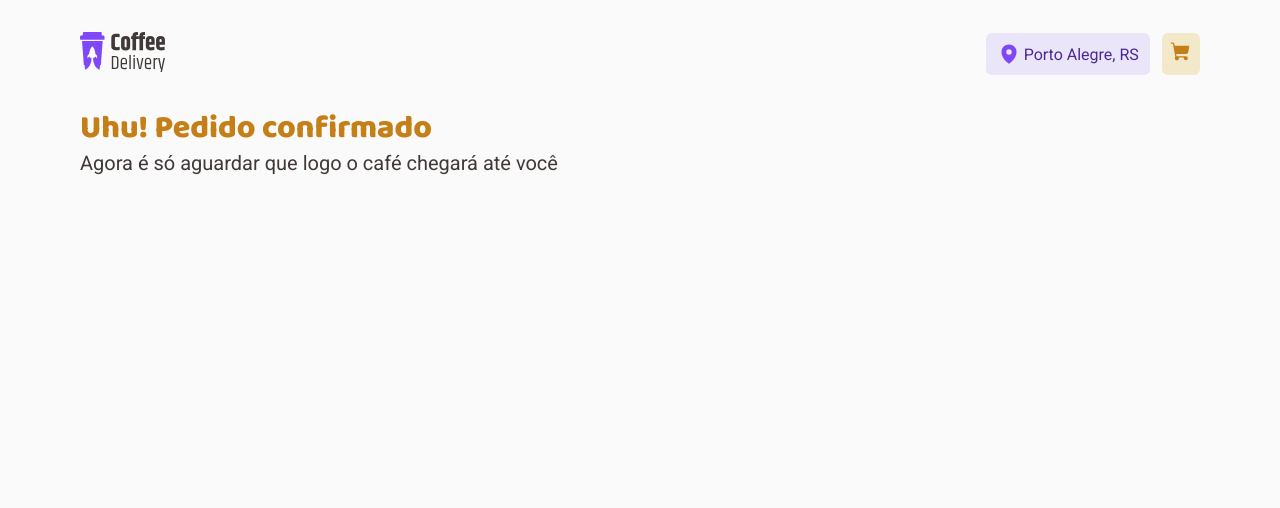
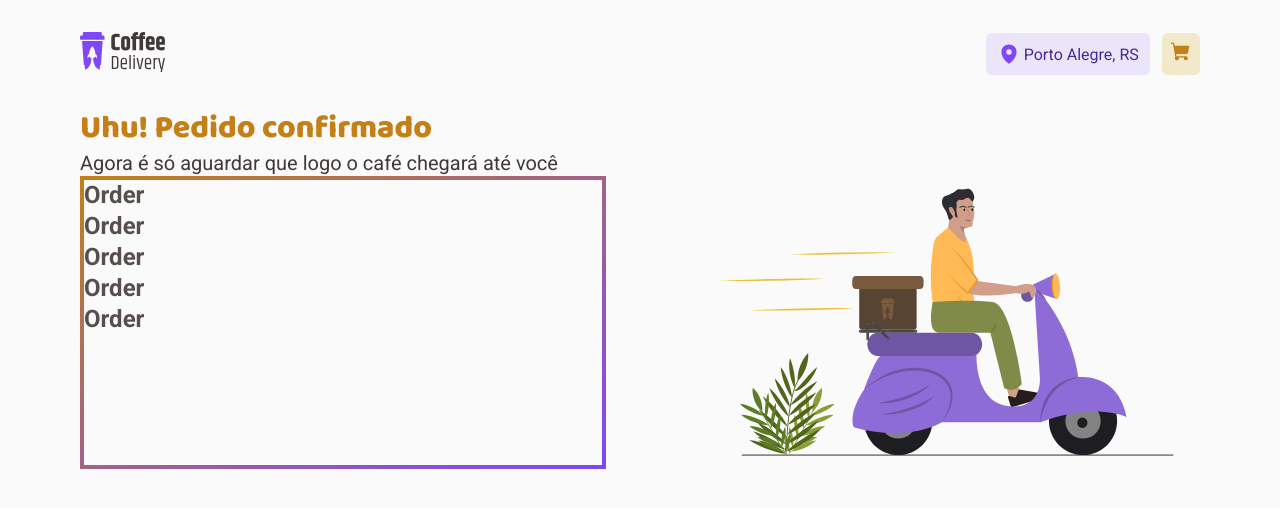
Before and after one commit to rnatu/coffee-delivery, a React (Vite) app: page /success in a window 1280 px wide. Shown: the top 508 px of the page. Built offline with nearby package versions, Linux system fonts and the light colour scheme.

Commit message:
feat: add initial Success page

```diff
--- a/src/components/QuantityInput/styles.ts
+++ b/src/components/QuantityInput/styles.ts
@@ -50,6 +50,8 @@ export const IconWrapper = styled.button.attrs({
   background: none;
   border: none;
 
+  display: flex;
+
   color: ${({ theme }) => theme.colors['brand-purple']};
 
   &:disabled {
--- a/src/pages/Checkout/components/CartCard/styles.ts
+++ b/src/pages/Checkout/components/CartCard/styles.ts
@@ -13,7 +13,7 @@ export const CartCardContainer = styled(SectionBaseStyle)`
     border-bottom: 1px solid ${({ theme }) => theme.colors['base-button']};
   }
 
-  button {
+  > button {
     margin-top: 24px;
   }
 `;
--- a/src/pages/Checkout/components/PaymentMethods/styles.ts
+++ b/src/pages/Checkout/components/PaymentMethods/styles.ts
@@ -1,4 +1,4 @@
-import styled, { css } from 'styled-components';
+import styled from 'styled-components';
 import { SectionBaseStyle } from '../../styles';
 
 export const PaymentMethodsContainer = styled(SectionBaseStyle)`
@@ -23,18 +23,18 @@ export const PaymentInputContainer = styled.div`
   }
 
   input:checked + label {
-    ${({ theme }) => css`
-      background: ${theme.colors['brand-purple-light']};
-      border-color: ${theme.colors['brand-purple']};
+    cursor: default;
 
-      &:hover {
-        background: ${theme.colors['brand-purple-light']};
-      }
-    `}
+    background: ${({ theme }) => theme.colors['brand-purple-light']};
+
+    &:hover {
+      background: ${({ theme }) => theme.colors['brand-purple-light']};
+    }
   }
 
   label {
     width: 100%;
+    cursor: pointer;
 
     display: flex;
     justify-content: center;
--- a/src/pages/Success/index.tsx
+++ b/src/pages/Success/index.tsx
@@ -1,5 +1,6 @@
 import { TitleText, RegularText } from '../../components/Typography';
-import { SuccessContainer } from './styles';
+import { OrderInfo, SuccessContainer } from './styles';
+import successIllustration from '../../assets/success-illustration.svg';
 
 export function Success() {
   return (
@@ -8,7 +9,18 @@ export function Success() {
       <RegularText size="l" color="subtitle">
         Agora é só aguardar que logo o café chegará até você
       </RegularText>
-      <div></div>
+
+      <div>
+        <OrderInfo>
+          <h1>Order</h1>
+          <h1>Order</h1>
+          <h1>Order</h1>
+          <h1>Order</h1>
+          <h1>Order</h1>
+        </OrderInfo>
+
+        <img src={successIllustration} alt="" />
+      </div>
     </SuccessContainer>
   );
 }
--- a/src/pages/Success/styles.ts
+++ b/src/pages/Success/styles.ts
@@ -1,4 +1,4 @@
-import styled from 'styled-components';
+import styled, { css } from 'styled-components';
 
 export const SuccessContainer = styled.div`
   max-width: 70rem;
@@ -7,4 +7,18 @@ export const SuccessContainer = styled.div`
   > h1 {
     color: ${({ theme }) => theme.colors['brand-yellow-dark']};
   }
+
+  > div {
+    display: flex;
+    gap: 6.375rem;
+  }
 `;
+
+export const OrderInfo = styled.section`
+  flex: 1;
+  border-width: 4px;
+  border-style: solid;
+  border-image: ${({ theme }) => css`
+  linear-gradient(to bottom right, ${theme.colors['brand-yellow-dark']}, ${theme.colors['brand-purple']}) 1;
+  `};
+`;
```
Also changed, not shown: src/assets/success-illustration.svg (added).
